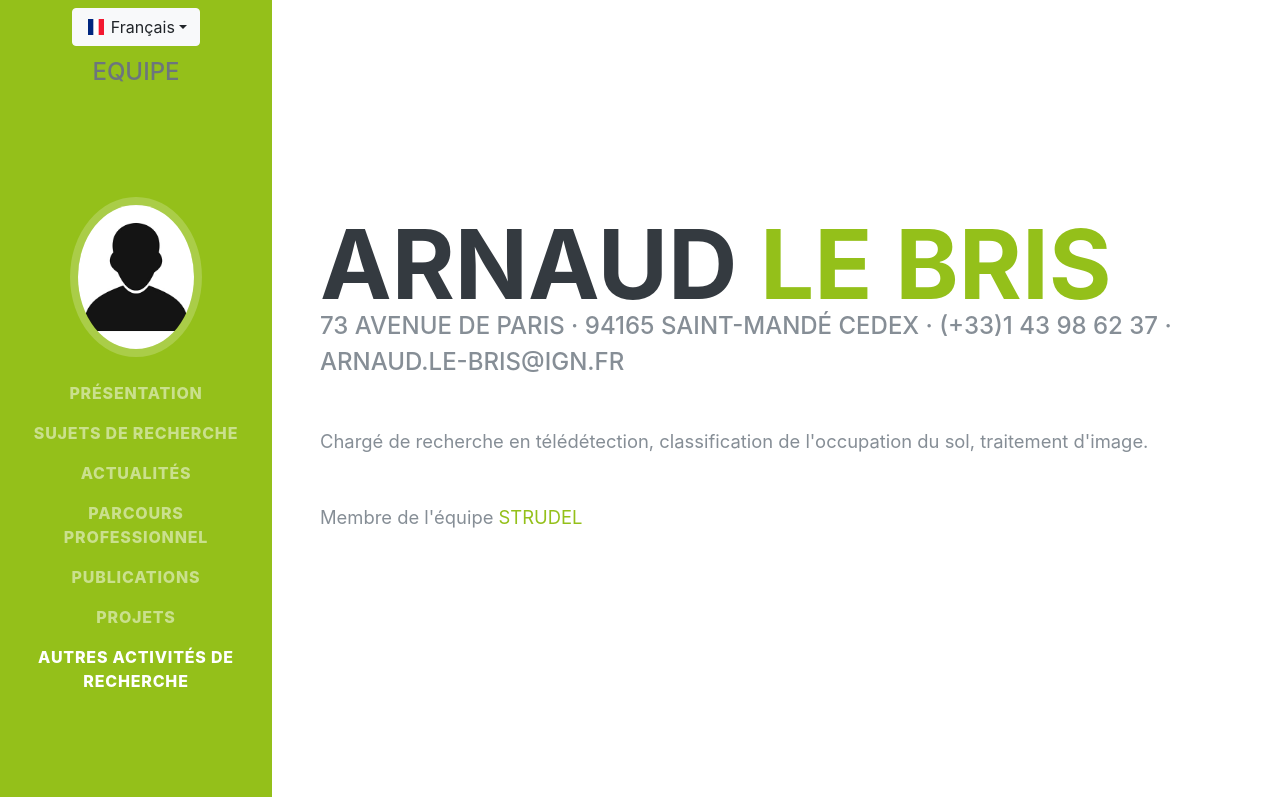
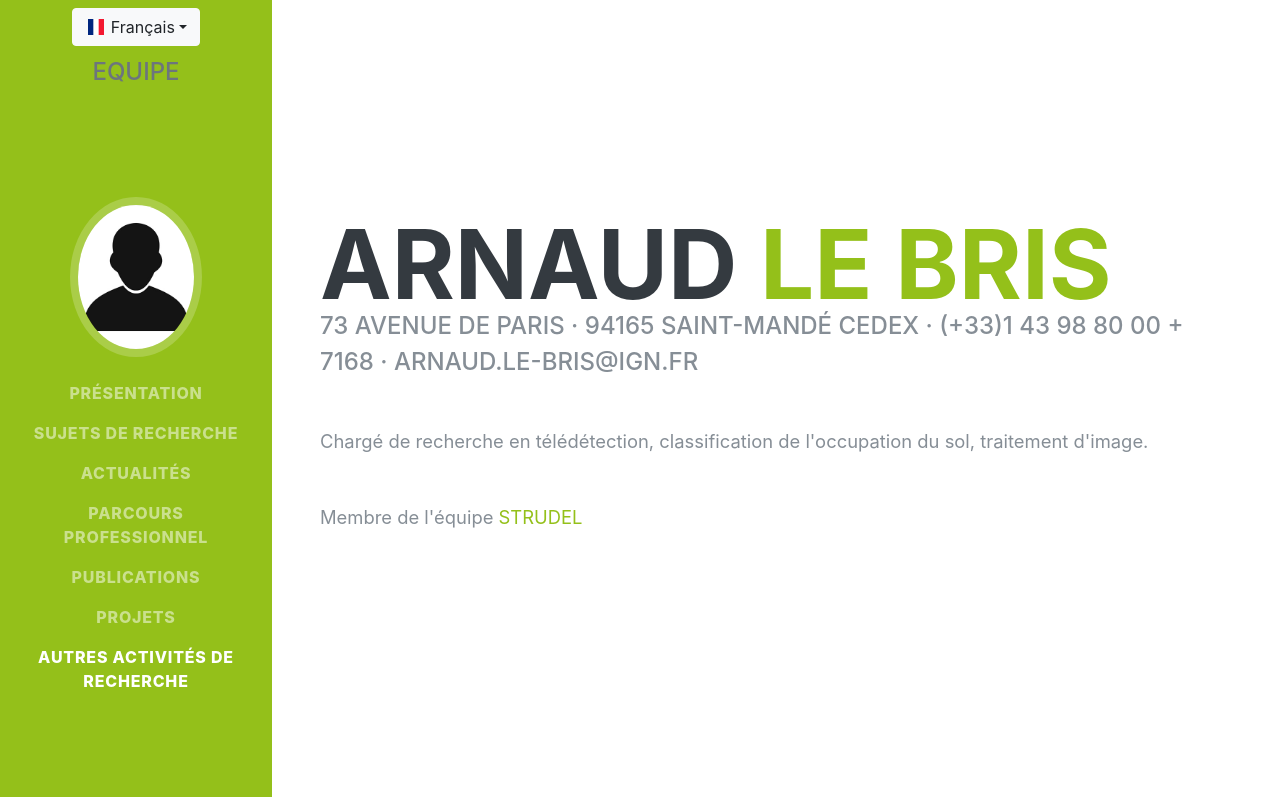
Before and after one commit to umrlastig/alebris_homepage, a plain HTML site: page index.html in a window 1280 px wide. Shown: the top 797 px of the page. Drawn offline with nearby package versions, Linux system fonts and the light colour scheme; no server answers; a web font is replaced by a local one.

Commit message:
Update index.html

```diff
--- a/index.html
+++ b/index.html
@@ -97,7 +97,7 @@
         <h1 class="mb-0">Arnaud
           <span class="text-primary">Le Bris</span>
         </h1>
-        <div class="subheading mb-5">73 avenue de Paris · 94165 Saint-Mandé CEDEX · (+33)1 43 98 62 37 ·
+        <div class="subheading mb-5">73 avenue de Paris · 94165 Saint-Mandé CEDEX · (+33)1 43 98 80 00 + 7168 ·
           <a>arn<!--anti@spam.fr!-->aud.le-bris@ign.fr</a>
         </div>
         <p class="lead mb-5 lang-en">Researcher in remote sensing, land cover classification and image processing.</p>
```
